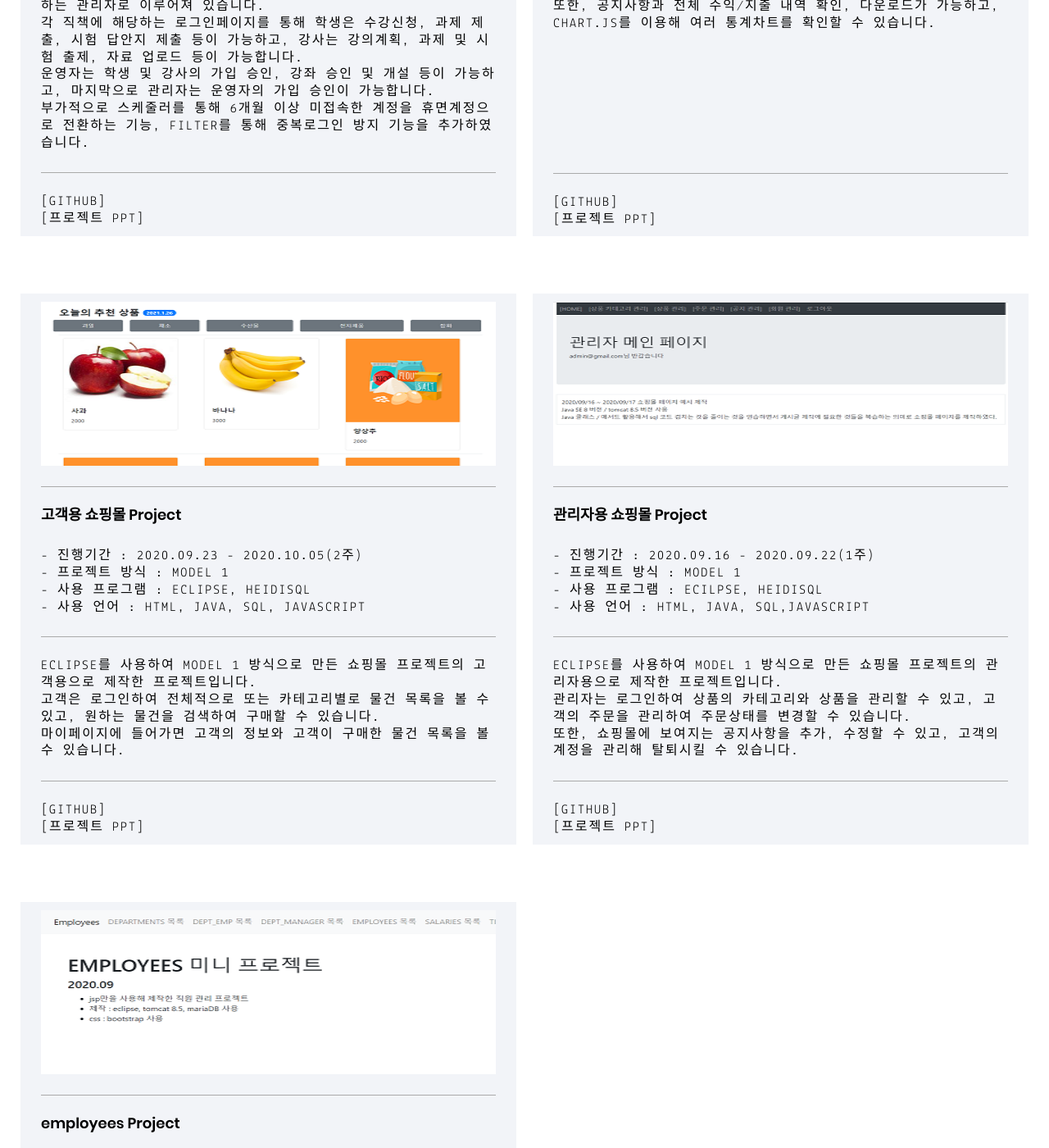
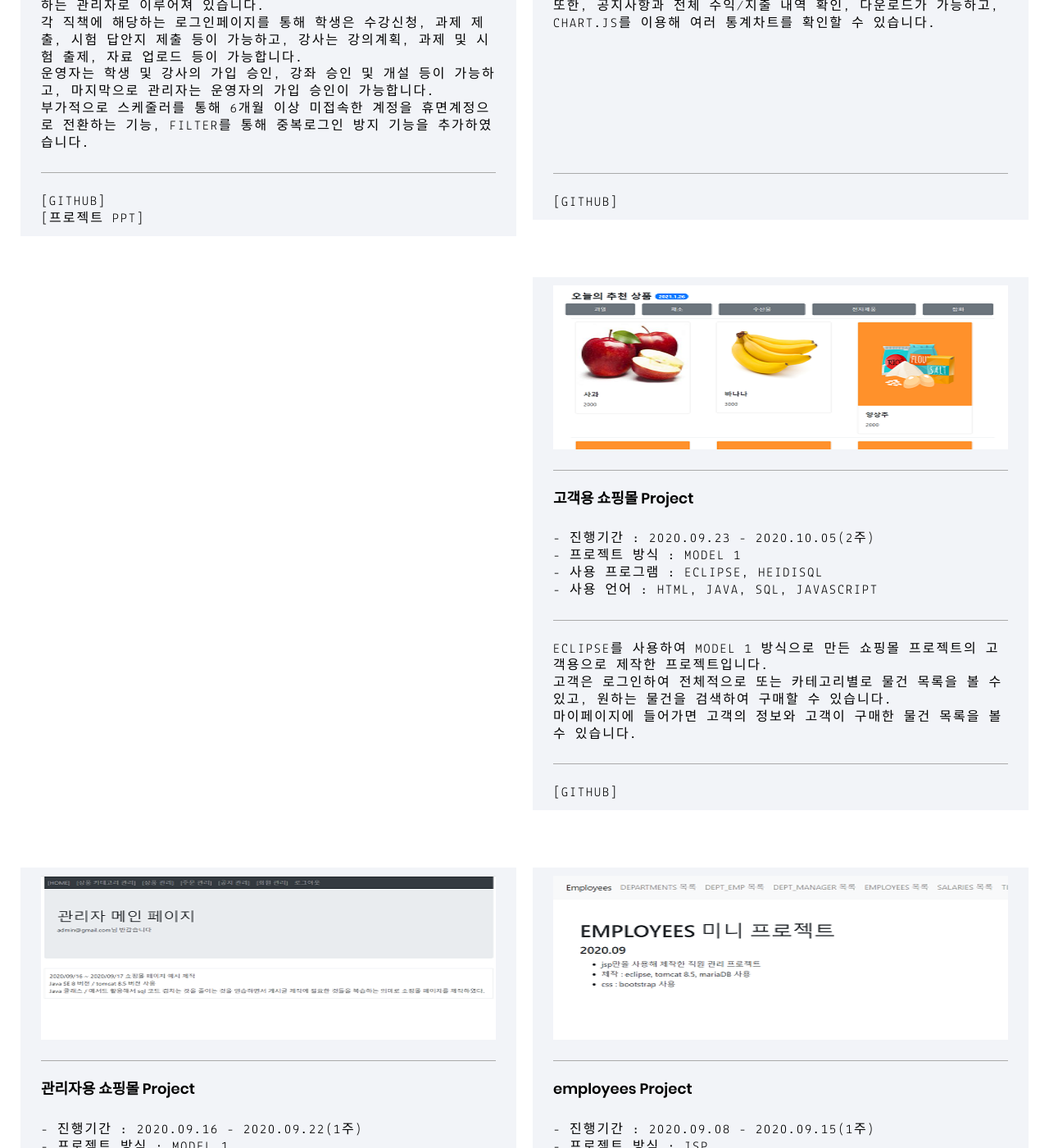
Before and after one commit to heairin1008/heairin1008.github.io, a Jekyll site: the page built from index.html, in a window 1280 px wide and 1400 px high, scrolled down 1428 px. Shown: the whole window at 82% size. Built offline with Jekyll 4.4.1, drawn with Linux system fonts in a browser that asks for light colours.

Commit message:
Update index.html

```diff
--- a/index.html
+++ b/index.html
@@ -99,7 +99,9 @@
 							<hr>
 							</div>
 							<a class="h2" href="{{item.project.url}}" target="_blank">[GitHub]</a>
-							<a class="h2" href="{{item.project.download}}" target="_blank" download>[프로젝트 PPT]</a>
+							{% if item.project.download != null%}
+								<a class="h2" href="{{item.project.download}}" target="_blank" download>[프로젝트 PPT]</a>
+							{% endif %}
 							</div>
 						</li>
 					{% endfor %}
```
